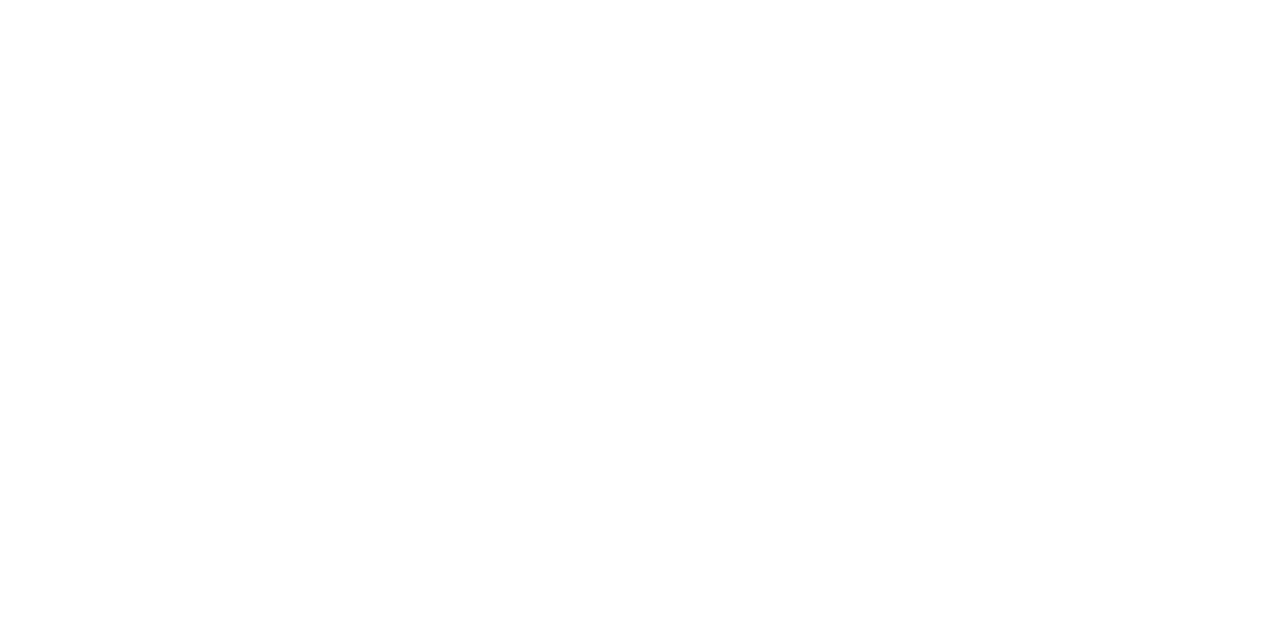
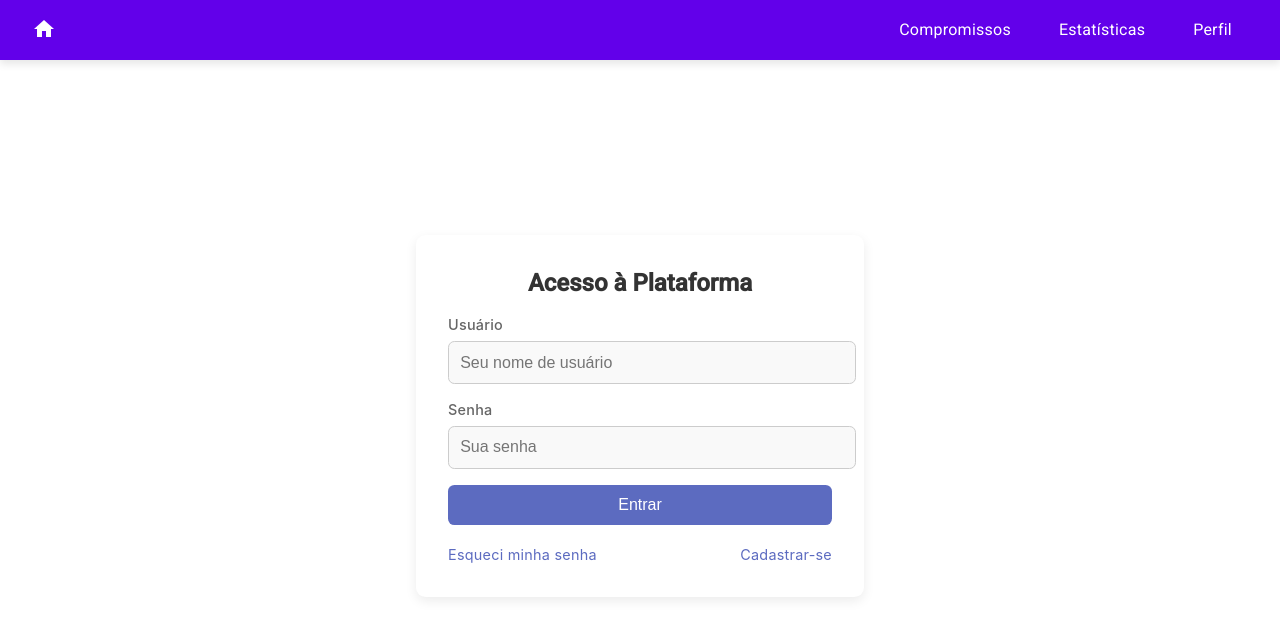
Before and after one commit to IuriBentoGuerreiro/datebook-app, an Angular app: page /login in a window 1280 px wide. Before the commit this address led to /. Shown: the top 638 px of the page. Built offline with nearby package versions, Linux system fonts and the light colour scheme.

Commit message:
adiciona loginComponent

```diff
--- a/src/app/app.component.html
+++ b/src/app/app.component.html
@@ -1,2 +1,3 @@
+<app-header></app-header>
 <app-loading></app-loading>
 <router-outlet></router-outlet>
--- a/src/app/app.component.ts
+++ b/src/app/app.component.ts
@@ -6,7 +6,7 @@
 @Component({
   selector: 'app-root',
   standalone: true,
-  imports: [RouterOutlet, LoadingComponent],
+  imports: [RouterOutlet, LoadingComponent, HeaderComponent],
   templateUrl: './app.component.html',
   styleUrl: './app.component.scss'
 })
--- a/src/app/app.routes.ts
+++ b/src/app/app.routes.ts
@@ -3,6 +3,7 @@
 import { HomeComponent } from './components/home/home.component';
 import { AppointmentPendingComponent } from './components/appointment-pending/appointment-pending.component';
 import { AppointmentCompletedComponent } from './components/appointment-completed/appointment-completed.component';
+import { LoginComponent } from './components/login/login.component';
 
 export const routes: Routes = [
     {
@@ -25,5 +26,9 @@
     {
         path: "completed",
         component: AppointmentCompletedComponent
+    },
+    {
+        path: "login",
+        component: LoginComponent
     }
 ];
--- a/src/app/components/appointment-completed/appointment-completed.component.html
+++ b/src/app/components/appointment-completed/appointment-completed.component.html
@@ -1,5 +1,3 @@
-<app-header></app-header>
-
 <div class="container">
   <h1 class="title">Compromissos Completos</h1>
 
--- a/src/app/components/appointment-pending/appointment-pending.component.html
+++ b/src/app/components/appointment-pending/appointment-pending.component.html
@@ -1,5 +1,3 @@
-<app-header></app-header>
-
 <div class="container">
   <h1 class="title">Compromissos Pendentes</h1>
 
--- a/src/app/components/appointment/appointment.component.html
+++ b/src/app/components/appointment/appointment.component.html
@@ -1,4 +1,3 @@
-<app-header></app-header>
 <button class="add-btn" (click)="openAppointmentDialog(appointmentData)">
   <mat-icon>add</mat-icon>
 </button>
@@ -42,7 +41,7 @@
           </button>
 
           <button class="status-btn" (click)="markAsCompleted(appt.id)">
-            <mat-icon>check</mat-icon>
+            <mat-icon>check_box</mat-icon>
           </button>
         </td>
       </tr>
--- a/src/app/components/appointment/appointment.component.scss
+++ b/src/app/components/appointment/appointment.component.scss
@@ -33,8 +33,8 @@
   position: fixed;
   top: 70px;
   right: 30px;
-  width: 65px;
-  padding: 12px 20px;
+  width: 45px;
+  padding: 5px 8px;
   background-color: #6200ea;
   color: white;
   font-size: 1rem;
@@ -130,50 +130,51 @@
   background-color: #f1f1f1;
 }
 
+.delete-btn,
+.update-btn,
+.status-btn {
+  background-color: transparent;  // Sem fundo
+  color: inherit;
+  padding: 0;  // Remove o padding extra
+  margin: 0;   // Remove a margem
+  border: none;  // Sem borda
+  cursor: pointer;
+  transition: color 0.3s ease;
+  font-size: 1.5rem;  // Ícones maiores
+  display: inline-flex;
+  justify-content: center;
+  align-items: center;
+  width: 40px;
+  height: 40px;
+  border-radius: 50%;  // Se você quiser um botão circular, senão remova
+  box-shadow: none;  // Remove qualquer sombra
+}
+
+/* Delete Button */
 .delete-btn {
-  background-color: #ff0000;
-  color: white;
-  padding: 8px 12px;
-  margin-right: 5px;
-  margin-bottom: 5px;
-  border: none;
-  border-radius: 6px;
-  cursor: pointer;
-  transition: background-color 0.3s ease;
+  color: #ff0000;
 }
 
 .delete-btn:hover {
-  background-color: #960000;
+  color: #960000;
 }
 
+/* Update Button */
 .update-btn {
-  background-color: #ff5e00;
-  color: white;
-  padding: 8px 12px;
-  margin-right: 5px;
-  margin-bottom: 5px;
-  border: none;
-  border-radius: 6px;
-  cursor: pointer;
-  transition: background-color 0.3s ease;
+  color: #ff5e00;
 }
 
 .update-btn:hover {
-  background-color: #db4500;
+  color: #db4500;
 }
 
+/* Status Button */
 .status-btn {
-  background-color: #1eff00;
-  color: white;
-  padding: 8px 12px;
-  border: none;
-  border-radius: 6px;
-  cursor: pointer;
-  transition: background-color 0.3s ease;
+  color: #1eff00;
 }
 
 .status-btn:hover {
-  background-color: #208a00;
+  color: #208a00;
 }
 
 .status-completed {
@@ -206,12 +207,8 @@
   }
 
   /* Botões */
-  .add-btn,
-  .submit-btn {
-    margin-top: 30px;
-    font-size: 0.8rem; /* Diminui ainda mais o tamanho da fonte */
-    padding: 8px 12px;  /* Diminui o padding */
-    width: 45px;        /* Ajusta a largura para caber melhor */
+  .add-btn {
+    margin-top: 20px
   }
 
   .form-title {
@@ -232,16 +229,8 @@
   .delete-btn,
   .update-btn,
   .status-btn {
-    padding: 5px 8px;
+    padding: 3px 6px;
     font-size: 0.7rem; /* Reduz o tamanho da fonte */
-  }
-
-  /* Ajustando o botão fixo para não cobrir o conteúdo em telas pequenas */
-  .add-btn {
-    right: 10px;
-    top: 50px;
-    width: 40px;  /* Menor ainda */
-    padding: 6px 10px;  /* Menos padding */
   }
 
   .appointment-table {
--- a/src/app/components/home/home.component.html
+++ b/src/app/components/home/home.component.html
@@ -1,12 +1,8 @@
-<app-header></app-header>
-
 <div class="home-container">
   <div class="welcome-section">
     <h1>Bem-vindo à Nossa Aplicação!</h1>
     <p>Gerencie seus compromissos, organize suas tarefas e muito mais!</p>
-    <button mat-raised-button color="accent" routerLink="/appointment">
-      Começar Agora
-    </button>
+    <a href="/login"><button mat-raised-button color="accent">Começar Agora</button></a>
   </div>
 
   <div class="features-section">
--- /dev/null
+++ b/src/app/components/login/login.component.html
@@ -0,0 +1,23 @@
+<div class="login-box">
+  <h1 class="title">Acesso à Plataforma</h1>
+
+  <div class="form-container">
+    <div class="input-group">
+      <label class="input-label" for="username">Usuário</label>
+      <input type="text" id="username" placeholder="Seu nome de usuário">
+    </div>
+
+    <div class="input-group">
+      <label class="input-label" for="password">Senha</label>
+      <input type="password" id="password" placeholder="Sua senha">
+    </div>
+
+    <button class="submit-btn">Entrar</button>
+  </div>
+
+  <div class="auth-links">
+    <a class="forget-password" href="#">Esqueci minha senha</a>
+    <br>
+    <a class="register" href="#">Cadastrar-se</a>
+  </div>
+</div>
--- /dev/null
+++ b/src/app/components/login/login.component.scss
@@ -0,0 +1,217 @@
+// Variáveis
+$primary-color: #5c6bc0;
+$primary-hover: #3f51b5;
+$primary-active: #303f9f;
+$text-color: #333;
+$label-color: #666;
+$border-color: #cccccc;
+$background-color: #ffffff;
+$input-background: #f9f9f9;
+$shadow: 0 4px 12px rgba(0, 0, 0, 0.08);
+$shadow-hover: 0 6px 16px rgba(0, 0, 0, 0.12);
+
+// Mixins
+@mixin transition($props...) {
+  transition: $props 0.3s ease;
+}
+
+@mixin input-style {
+  width: 100%;
+  padding: 0.7rem;
+  border-radius: 0.4rem;
+  border: 1px solid $border-color;
+  font-size: 1rem;
+  background-color: $input-background;
+  @include transition(border-color, box-shadow);
+}
+
+@mixin button-style {
+  width: 100%;
+  padding: 0.7rem;
+  font-size: 1rem;
+  border: none;
+  border-radius: 0.4rem;
+  cursor: pointer;
+  @include transition(background-color, transform);
+}
+
+// Estilos gerais
+:host {
+  display: flex;
+  justify-content: center;
+  align-items: center;
+  min-height: 100vh;
+  background-color: $background-color;
+  font-family: 'Inter', sans-serif;
+  padding: 1rem;
+}
+
+// Caixa de login
+.login-box {
+  background-color: $background-color;
+  border-radius: 0.6rem;
+  padding: 2rem;
+  width: 100%;
+  max-width: 24rem;
+  box-shadow: $shadow;
+  display: flex;
+  flex-direction: column;
+  align-items: center;
+  @include transition(box-shadow);
+
+  &:hover {
+    box-shadow: $shadow-hover;
+  }
+}
+
+// Título
+.title {
+  color: $text-color;
+  font-size: 1.5rem;
+  font-weight: 600;
+  text-align: center;
+  margin-bottom: 1rem;
+}
+
+// Formulário
+.form-container {
+  width: 100%;
+}
+
+// Grupos de inputs
+.input-group {
+  margin-bottom: 1rem;
+  width: 100%;
+}
+
+// Labels
+.input-label {
+  display: block;
+  font-size: 0.9rem;
+  color: $label-color;
+  font-weight: 500;
+  margin-bottom: 0.4rem;
+}
+
+// Inputs
+input {
+  @include input-style;
+
+  &:focus {
+    outline: none;
+    border-color: $primary-color;
+    box-shadow: 0 0 4px rgba($primary-color, 0.3);
+  }
+}
+
+// Botão de envio
+.submit-btn {
+  background-color: $primary-color;
+  color: $background-color;
+  @include button-style;
+
+  &:hover {
+    background-color: $primary-hover;
+    transform: translateY(-2px);
+  }
+
+  &:active {
+    background-color: $primary-active;
+    transform: translateY(0);
+  }
+}
+
+.forget-password{
+    margin-top: 20px;
+    text-align: left;
+}
+
+.register{
+    margin-top: 20px;
+    text-align: right;
+}
+
+.auth-links {
+    display: flex;
+    justify-content: space-between; // Alinha um à esquerda e outro à direita
+    width: 100%;
+
+    a {
+    color: $primary-color;
+    text-decoration: none;
+    font-size: 0.9rem;
+    @include transition(color);
+
+    &:hover {
+      color: $primary-active;
+      text-decoration: underline;
+    }
+  }
+}
+
+// Responsividade
+@media (max-width: 768px) {
+  .login-box {
+    padding: 1.8rem;
+    max-width: 22rem;
+  }
+
+  .title {
+    font-size: 1.4rem;
+  }
+
+  .input-label {
+    font-size: 0.85rem;
+  }
+
+  input,
+  .submit-btn,
+  .auth-links a {
+    font-size: 0.9rem;
+  }
+}
+
+@media (max-width: 576px) {
+  .login-box {
+    padding: 1.5rem;
+    max-width: 20rem;
+  }
+
+  .title {
+    font-size: 1.3rem;
+  }
+}
+
+@media (max-width: 400px) {
+  .login-box {
+    max-width: 18rem;
+  }
+
+  .title {
+    font-size: 1.2rem;
+  }
+}
+
+// Efeito de entrada animada
+@keyframes fadeIn {
+  from {
+    opacity: 0;
+    transform: translateY(-10px);
+  }
+  to {
+    opacity: 1;
+    transform: translateY(0);
+  }
+}
+
+.login-box {
+  animation: fadeIn 0.5s ease-out;
+}
+
+// ⚪ Botão de cadastro
+.register-btn {
+    background-color: transparent;
+    color: $primary-color;
+    border: 2px solid $primary-color;
+    @include button-style;
+}
```
Also changed, not shown: src/app/components/login/login.component.ts (added, +12 -0 lines), 1 other file (tests, documents, lock files or other folders).
